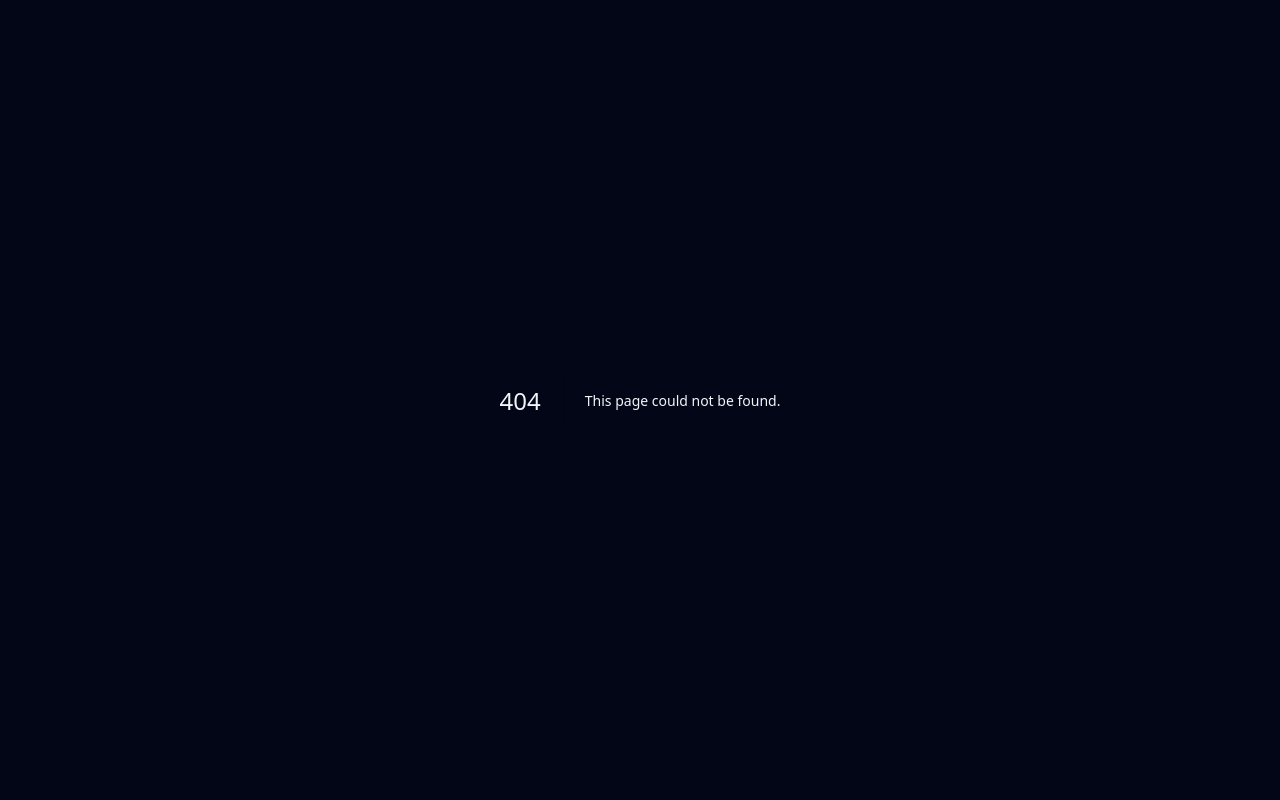
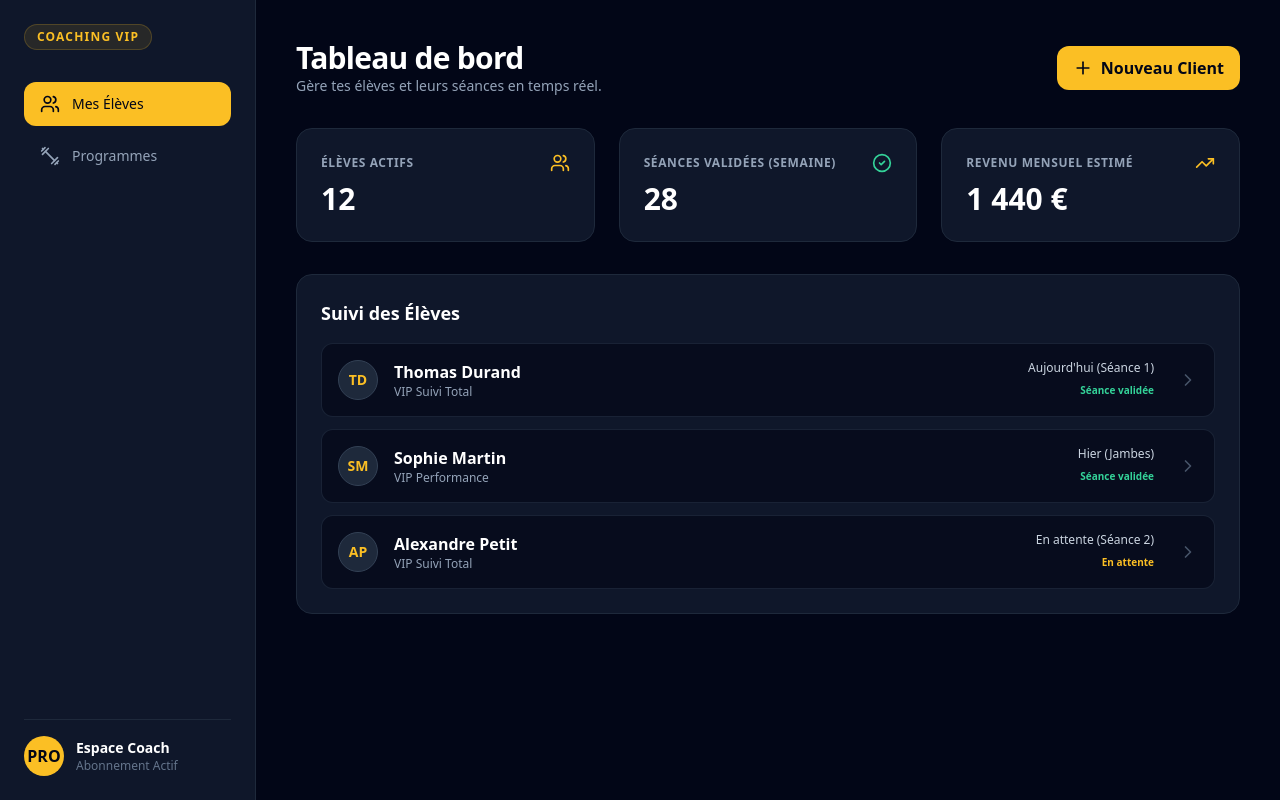
Before and after one commit to Juez34/coaching-vip, a Next.js app: page /coach in a window 1280 px wide. Before the commit this address had no page. Built offline with nearby package versions, Linux system fonts and the light colour scheme.

Commit message:
Create page.js

```diff
--- /dev/null
+++ b/app/coach/page.js
@@ -0,0 +1,130 @@
+"use client";
+import React, { useState } from "react";
+import { Users, Dumbbell, TrendingUp, Plus, Search, ChevronRight, CheckCircle2, Clock } from "lucide-react";
+
+export default function CoachDashboard() {
+  const [activeTab, setActiveTab] = useState("clients");
+
+  const clients = [
+    { id: 1, name: "Thomas Durand", plan: "VIP Suivi Total", lastWorkout: "Aujourd'hui (Séance 1)", status: "Completed", avatar: "TD" },
+    { id: 2, name: "Sophie Martin", plan: "VIP Performance", lastWorkout: "Hier (Jambes)", status: "Completed", avatar: "SM" },
+    { id: 3, name: "Alexandre Petit", plan: "VIP Suivi Total", lastWorkout: "En attente (Séance 2)", status: "Pending", avatar: "AP" },
+  ];
+
+  return (
+    <div className="min-h-screen bg-slate-950 text-slate-100 font-sans flex">
+      {/* Barre de navigation latérale */}
+      <aside className="w-64 bg-slate-900 border-r border-slate-800 p-6 flex flex-col justify-between hidden md:flex">
+        <div>
+          <div className="flex items-center gap-2 mb-8">
+            <span className="text-xs font-black tracking-widest text-amber-400 uppercase bg-amber-400/10 px-3 py-1 rounded-full border border-amber-400/20">
+              COACHING VIP
+            </span>
+          </div>
+          <nav className="space-y-2">
+            <button
+              onClick={() => setActiveTab("clients")}
+              className={`w-full flex items-center gap-3 px-4 py-3 rounded-xl font-medium text-sm transition-all ${
+                activeTab === "clients" ? "bg-amber-400 text-slate-950 font-bold" : "text-slate-400 hover:bg-slate-800"
+              }`}
+            >
+              <Users className="w-5 h-5" />
+              <span>Mes Élèves</span>
+            </button>
+            <button
+              onClick={() => setActiveTab("programs")}
+              className={`w-full flex items-center gap-3 px-4 py-3 rounded-xl font-medium text-sm transition-all ${
+                activeTab === "programs" ? "bg-amber-400 text-slate-950 font-bold" : "text-slate-400 hover:bg-slate-800"
+              }`}
+            >
+              <Dumbbell className="w-5 h-5" />
+              <span>Programmes</span>
+            </button>
+          </nav>
+        </div>
+        <div className="border-t border-slate-800 pt-4">
+          <div className="flex items-center gap-3">
+            <div className="w-10 h-10 rounded-full bg-amber-400 text-slate-950 font-black flex items-center justify-center">
+              PRO
+            </div>
+            <div>
+              <p className="text-sm font-bold text-white">Espace Coach</p>
+              <p className="text-xs text-slate-500">Abonnement Actif</p>
+            </div>
+          </div>
+        </div>
+      </aside>
+
+      {/* Contenu principal */}
+      <main className="flex-1 p-6 md:p-10 max-w-7xl mx-auto">
+        <header className="flex justify-between items-center mb-8">
+          <div>
+            <h1 className="text-3xl font-black text-white tracking-tight">Tableau de bord</h1>
+            <p className="text-sm text-slate-400">Gère tes élèves et leurs séances en temps réel.</p>
+          </div>
+          <button className="bg-amber-400 hover:bg-amber-300 text-slate-950 font-bold px-4 py-2.5 rounded-xl flex items-center gap-2 transition-all">
+            <Plus className="w-5 h-5" />
+            <span>Nouveau Client</span>
+          </button>
+        </header>
+
+        {/* Métriques clés */}
+        <div className="grid grid-cols-1 md:grid-cols-3 gap-6 mb-8">
+          <div className="bg-slate-900 border border-slate-800 p-6 rounded-2xl">
+            <div className="flex items-center justify-between text-slate-400 mb-2">
+              <span className="text-xs font-bold uppercase tracking-wider">Élèves Actifs</span>
+              <Users className="w-5 h-5 text-amber-400" />
+            </div>
+            <p className="text-3xl font-black text-white">12</p>
+          </div>
+
+          <div className="bg-slate-900 border border-slate-800 p-6 rounded-2xl">
+            <div className="flex items-center justify-between text-slate-400 mb-2">
+              <span className="text-xs font-bold uppercase tracking-wider">Séances Validées (Semaine)</span>
+              <CheckCircle2 className="w-5 h-5 text-emerald-400" />
+            </div>
+            <p className="text-3xl font-black text-white">28</p>
+          </div>
+
+          <div className="bg-slate-900 border border-slate-800 p-6 rounded-2xl">
+            <div className="flex items-center justify-between text-slate-400 mb-2">
+              <span className="text-xs font-bold uppercase tracking-wider">Revenu Mensuel Estimé</span>
+              <TrendingUp className="w-5 h-5 text-amber-400" />
+            </div>
+            <p className="text-3xl font-black text-white">1 440 €</p>
+          </div>
+        </div>
+
+        {/* Liste des Élèves */}
+        <div className="bg-slate-900 border border-slate-800 rounded-2xl p-6">
+          <h2 className="text-lg font-bold text-white mb-4">Suivi des Élèves</h2>
+          <div className="space-y-3">
+            {clients.map((client) => (
+              <div key={client.id} className="flex items-center justify-between p-4 bg-slate-950/60 border border-slate-800/80 rounded-xl hover:border-slate-700 transition-all">
+                <div className="flex items-center gap-4">
+                  <div className="w-10 h-10 rounded-full bg-slate-800 border border-slate-700 font-bold text-amber-400 flex items-center justify-center text-sm">
+                    {client.avatar}
+                  </div>
+                  <div>
+                    <h3 className="font-bold text-white">{client.name}</h3>
+                    <p className="text-xs text-slate-400">{client.plan}</p>
+                  </div>
+                </div>
+
+                <div className="flex items-center gap-6">
+                  <div className="text-right hidden sm:block">
+                    <p className="text-xs text-slate-300 font-medium">{client.lastWorkout}</p>
+                    <span className={`text-[10px] font-bold ${client.status === 'Completed' ? 'text-emerald-400' : 'text-amber-400'}`}>
+                      {client.status === 'Completed' ? 'Séance validée' : 'En attente'}
+                    </span>
+                  </div>
+                  <ChevronRight className="w-5 h-5 text-slate-600" />
+                </div>
+              </div>
+            ))}
+          </div>
+        </div>
+      </main>
+    </div>
+  );
+}
```
